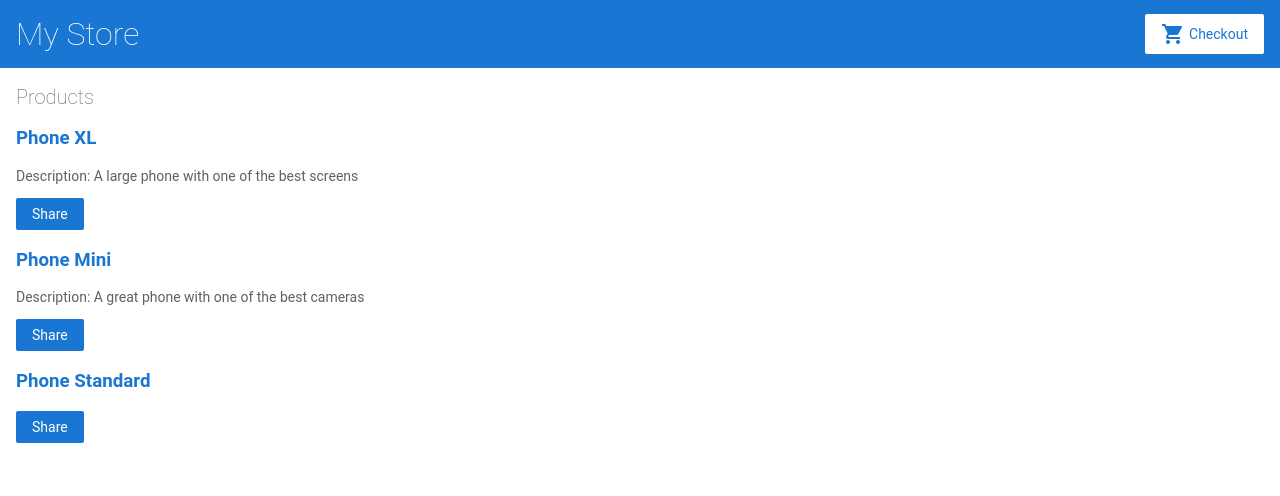
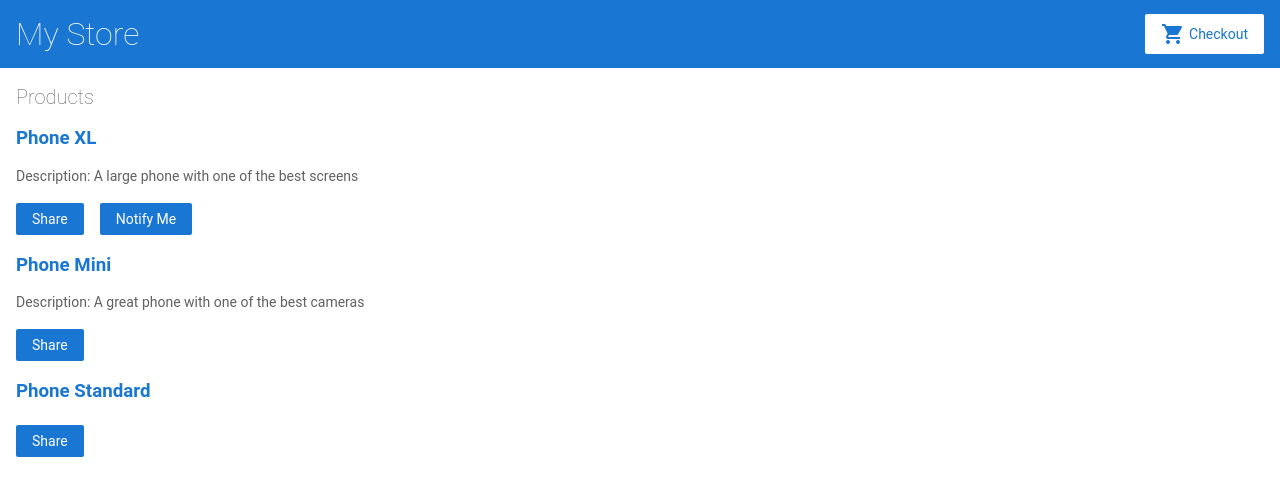
Before and after one commit to WuYouyan/angular-getting-started, an Angular app: page / in a window 1280 px wide. Shown: the top 496 px of the page. Built offline with nearby package versions, Linux system fonts and the light colour scheme.

Commit message:
5 files modified, notification function

```diff
--- a/src/app/product-alerts/product-alerts.component.html
+++ b/src/app/product-alerts/product-alerts.component.html
@@ -1,3 +1,3 @@
-<p>
-product-alerts works!
-</p>
+<div *ngIf="product.price > 700">
+  <button (click)="notify.emit()">Notify Me</button>
+</div>
--- a/src/app/product-alerts/product-alerts.component.ts
+++ b/src/app/product-alerts/product-alerts.component.ts
@@ -1,4 +1,6 @@
 import { Component, OnInit } from '@angular/core';
+import { Input } from '@angular/core';
+import { Output, EventEmitter } from '@angular/core';
 
 @Component({
   selector: 'app-product-alerts',
@@ -6,6 +8,8 @@ import { Component, OnInit } from '@angular/core';
   styleUrls: ['./product-alerts.component.css']
 })
 export class ProductAlertsComponent implements OnInit {
+  @Input() product;
+  @Output() notify=new EventEmitter();
 
   constructor() { }
 
--- a/src/app/product-list/product-list.component.css
+++ b/src/app/product-list/product-list.component.css
@@ -1,3 +1,8 @@
+#share,#notifyMe{
+  display: inline-block;
+  margin-right: 1rem;
+  margin-top: 0.3rem;
+}
 
 
 /*
--- a/src/app/product-list/product-list.component.html
+++ b/src/app/product-list/product-list.component.html
@@ -9,7 +9,10 @@
     <p *ngIf="product.description">
       Description: {{product.description}}
     </p>
-    <button (click)="share()">Share</button>
+    <div>
+      <button id="share" (click)="share()">Share</button>
+      <app-product-alerts id="notifyMe" [product]="product" (notify)="onNotify()"></app-product-alerts>
+    </div>
 </div>
 <!--
 Copyright Google LLC. All Rights Reserved.
--- a/src/app/product-list/product-list.component.ts
+++ b/src/app/product-list/product-list.component.ts
@@ -13,6 +13,10 @@ export class ProductListComponent {
   share() {
     window.alert('The product has been shared!');
   }
+
+  onNotify(){
+   window.alert("you'll be notified when the product goes on sale !");
+  }
 }
 
 
```
